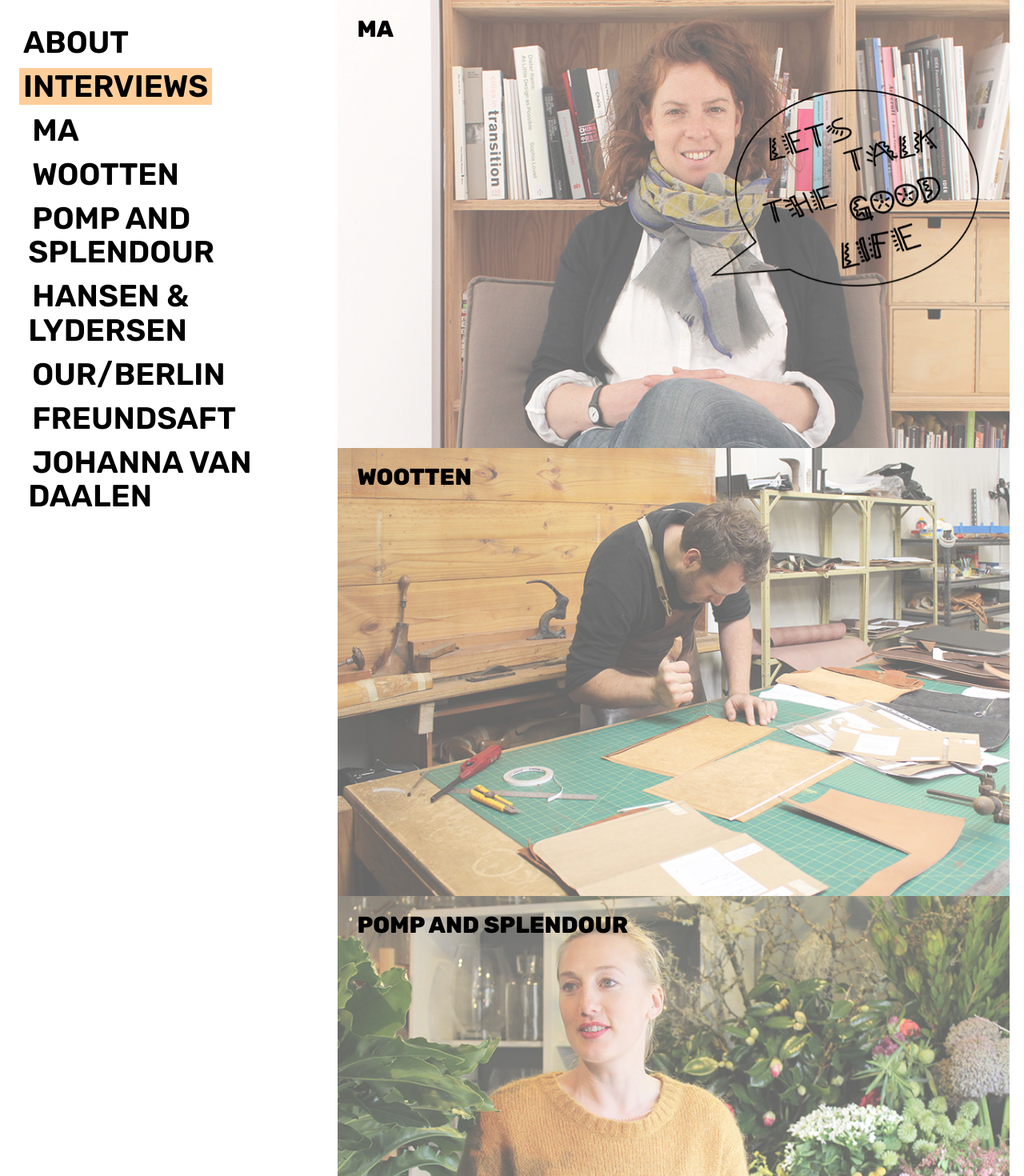
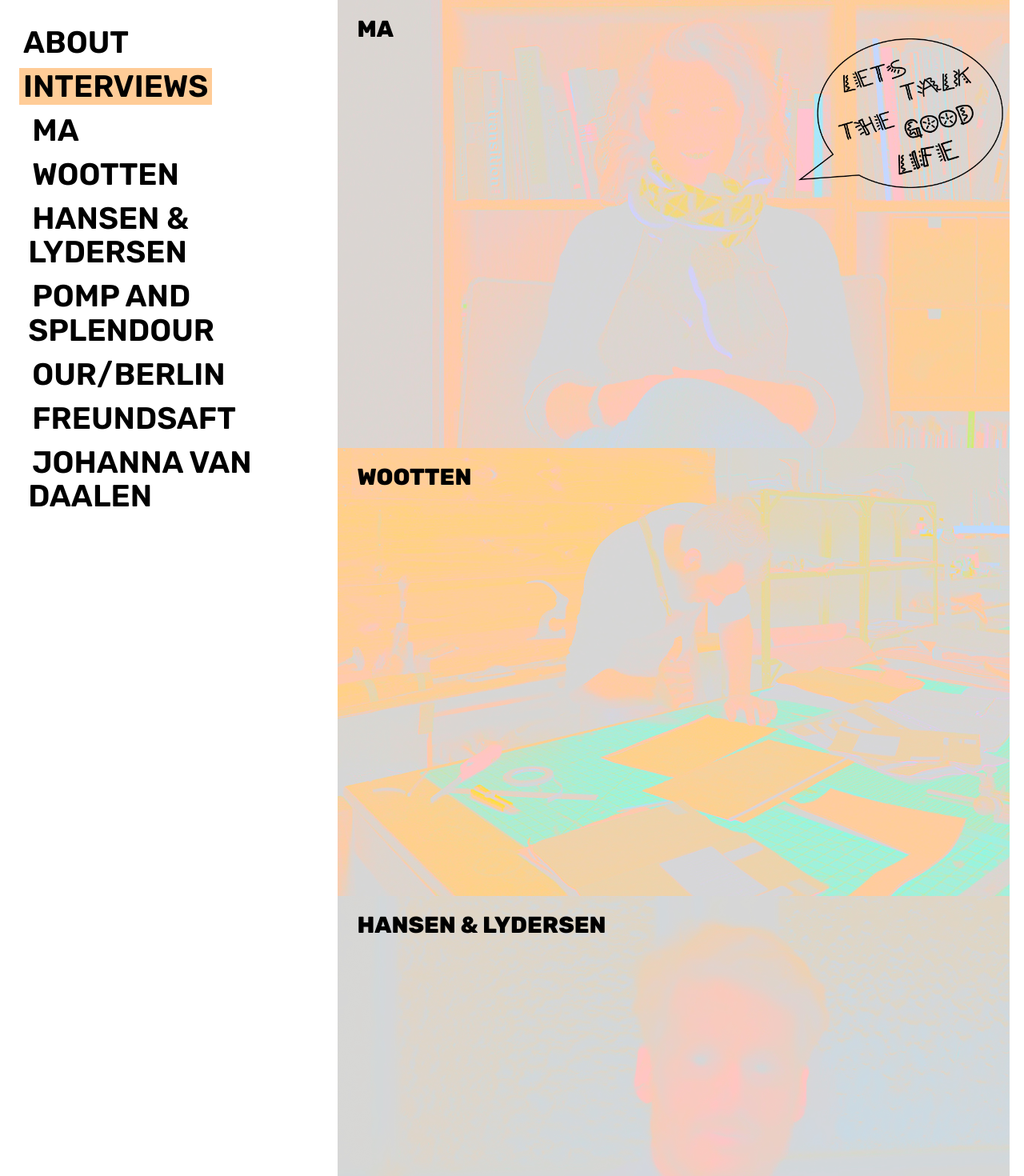
Before and after one commit to janismanini/lets-talk, a Vue app: page / in a window 1280 px wide. Shown: the top 1470 px of the page at 80% size. Built offline with nearby package versions, Linux system fonts and the light colour scheme.

Commit message:
improve accessibility, change styles

```diff
--- a/src/components/MainNav.vue
+++ b/src/components/MainNav.vue
@@ -52,7 +52,7 @@ export default {
 
 .nav a:hover,
 .router-link-active:not(.logo__link) {
-  background-color: #ffcd99;
+  background-color: #ffc78ce6;
 }
 
 .nav li {
--- a/src/style.css
+++ b/src/style.css
@@ -9,7 +9,7 @@
   -moz-osx-font-smoothing: grayscale;
   -webkit-text-size-adjust: 100%;
 }
-body, h1, h2, h3, h4, h5, h6, p, ul {
+body, h1, h2, h3, h4, h5, p, ul {
   margin: 0;
 }
 
@@ -33,7 +33,7 @@ a:focus-visible {
   text-decoration: underline;
 }
 
-h1, h2, h3, h4, h5, h6 {
+h1, h2, h3, h4, h5 {
   font-weight: 800;
 }
 
@@ -52,10 +52,6 @@ h4, p {
 }
 
 h5 {
-  font-size: 1.2rem;
-}
-
-h6 {
   font-size: 1rem;
 }
 
@@ -80,11 +76,11 @@ img {
 
 .logo {
   position: fixed;
-  top: 7rem;
-  right: 3.5rem;
+  top: 3rem;
+  right: 1.6rem;
   z-index: 1;
 }
 
 .logo img {
-  width: 21rem;
+  width: 16rem;
 }
--- a/src/views/Home.vue
+++ b/src/views/Home.vue
@@ -10,7 +10,7 @@
           <h2>{{ interview.name }}</h2>
           <img
             :src="`../src/assets/images/${interview.portrait}`"
-            :alt="`interview with ${interview.name}`"
+            :alt="`interview with person behind ${interview.name}`"
           />
         </interview-link>
       </li>
@@ -51,12 +51,13 @@ export default {
   left: 0;
   width: 100%;
   height: 100%;
-  background-color: rgba(255, 255, 255, 0.4);
+  background-color: #ffcd99;
+  mix-blend-mode: luminosity;
 }
 
 .interviews__item a:hover::before {
-  background-color: #ffcd99;
-  mix-blend-mode: luminosity;
+  background-color: unset;
+  mix-blend-mode: unset;
 }
 
 .interviews__item h2 {
@@ -66,7 +67,7 @@ export default {
 }
 
 .interviews__item img {
-  max-height: 560px;
+  height: 560px;
   width: auto;
   max-width: 840px;
 }
--- a/src/views/Interview.vue
+++ b/src/views/Interview.vue
@@ -1,10 +1,10 @@
 <template>
   <section class="interview">
     <h1>{{ interview.name }}</h1>
-    <h5 class="interview__location">{{ interview.location }}</h5>
+    <span class="interview__location">{{ interview.location }}</span>
     <img
       :src="`../src/assets/images/${interview.portrait}`"
-      :alt="`interview with ${interview.name}`"
+      :alt="`person behind ${interview.name} at work`"
     />
     <h3 class="interview__intro">{{ interview.intro }}</h3>
     <ul class="interview__text">
@@ -16,13 +16,13 @@
             v-for="(image, index) in question.images"
             :key="index"
             :src="`../src/assets/images/${image}`"
-            :alt="`interview with ${interview.name}`"
+            alt=""
           />
         </div>
       </li>
     </ul>
     <p>{{ interview.thanks }}</p>
-    <h6>{{ interview.imprint }}</h6>
+    <h5>{{ interview.imprint }}</h5>
   </section>
 </template>
 
@@ -51,6 +51,9 @@ export default {
 }
 
 .interview__location {
+  display: block;
+  font-weight: 800;
+  font-size: 1.2rem;
   text-indent: 2px;
   margin-bottom: 0.2rem;
 }
```
Also changed, not shown: src/data.json.
